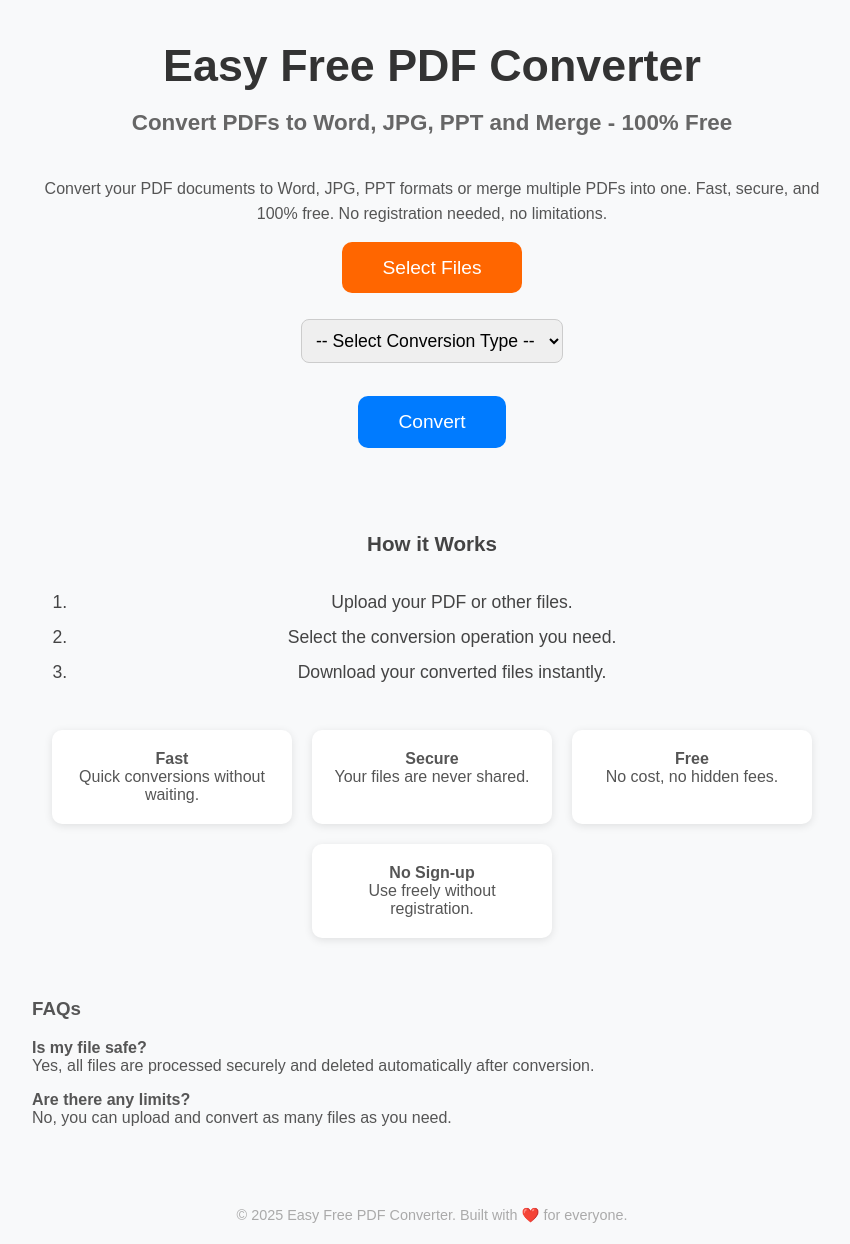
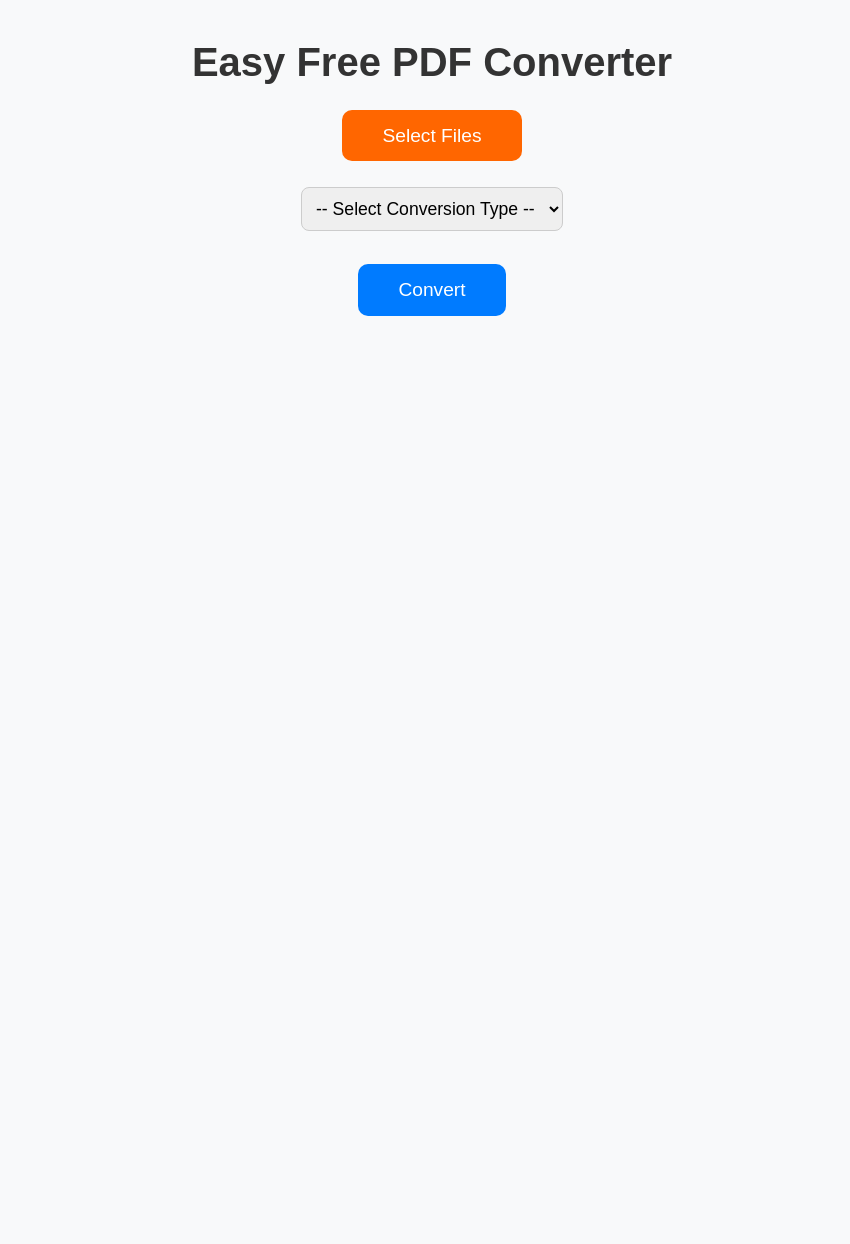
Before and after one commit to guojiajiajia1988/pdf_converter, a Flask app: page / in a window 1280 px wide. Shown: the whole page, without its empty margins (208-1058 px from the left). After the commit the page ends 316 px from the top, so only its background shows below. Run offline with Flask 3, Linux system fonts and the light colour scheme.

Commit message:
Update upload.html

```diff
--- a/templates/upload.html
+++ b/templates/upload.html
@@ -3,8 +3,8 @@
 <head>
     <meta charset="UTF-8">
     <meta name="viewport" content="width=device-width, initial-scale=1.0">
-    <title>Free Online PDF Converter - Easy & Fast</title>
-    <meta name="description" content="Convert PDF to Word, Word to PDF, JPG to PDF, PPT to PDF, and merge multiple PDFs easily and securely. 100% Free and No registration required.">
+    <title>Easy Free PDF Converter</title>
+    <meta name="description" content="Convert PDF to Word, JPG, PPT, and merge PDFs easily and securely. 100% Free.">
     <link rel="icon" href="/static/favicon.ico" type="image/x-icon">
     <style>
         body {
@@ -18,25 +18,11 @@
             margin-top: 40px;
         }
         h1 {
-            font-size: 2.8rem;
+            font-size: 2.5rem;
             color: #333;
-            margin-bottom: 10px;
-        }
-        h2 {
-            font-size: 1.4rem;
-            color: #666;
-            margin-bottom: 40px;
-        }
-        .intro {
-            margin: 20px auto;
-            max-width: 800px;
-            font-size: 1rem;
-            color: #555;
-            line-height: 1.6;
-            padding: 0 20px;
         }
         .upload-section {
-            margin-top: 30px;
+            margin-top: 40px;
         }
         .btn-upload, .btn-convert {
             padding: 15px 40px;
@@ -54,7 +40,7 @@
             background-color: #007bff;
             color: white;
         }
-        .uploaded-files {
+        .uploaded-files, .progress, .download-link, .rocket {
             margin-top: 20px;
             font-size: 1rem;
             color: #555;
@@ -66,44 +52,15 @@
             border-radius: 8px;
             border: 1px solid #ccc;
         }
-        .how-it-works {
-            margin: 60px auto 40px;
-            max-width: 800px;
-            font-size: 1.1rem;
-            line-height: 2;
-            color: #444;
-            padding: 0 20px;
+        .rocket {
+            font-size: 3rem;
+            animation: launch 2s ease forwards;
+            color: red;
         }
-        .advantages {
-            margin: 40px auto;
-            max-width: 800px;
-            font-size: 1rem;
-            color: #555;
-            display: flex;
-            flex-wrap: wrap;
-            justify-content: center;
-            gap: 20px;
-        }
-        .advantage {
-            background-color: white;
-            padding: 20px;
-            border-radius: 10px;
-            box-shadow: 0 2px 8px rgba(0,0,0,0.1);
-            width: 200px;
-        }
-        .faq {
-            margin: 60px auto;
-            max-width: 800px;
-            text-align: left;
-            font-size: 1rem;
-            padding: 0 20px;
-            color: #555;
-        }
-        footer {
-            margin-top: 50px;
-            padding: 20px;
-            font-size: 0.9rem;
-            color: #aaa;
+        @keyframes launch {
+            0% { transform: translateY(0); }
+            50% { transform: translateY(-20px) scale(1.2); }
+            100% { transform: translateY(-40px) scale(1); }
         }
     </style>
 </head>
@@ -111,21 +68,16 @@
 
     <header>
         <h1><b>Easy Free PDF Converter</b></h1>
-        <h2>Convert PDFs to Word, JPG, PPT and Merge - 100% Free</h2>
     </header>
 
-    <div class="intro">
-        Convert your PDF documents to Word, JPG, PPT formats or merge multiple PDFs into one. Fast, secure, and 100% free. No registration needed, no limitations.
-    </div>
-
-    <form action="/upload" method="post" enctype="multipart/form-data" class="upload-section">
+    <form id="upload-form" action="/upload" method="post" enctype="multipart/form-data" class="upload-section">
         <label for="file-upload" class="btn-upload">Select Files</label>
         <input type="file" id="file-upload" name="file" multiple onchange="showFileNames()" hidden>
 
         <div class="uploaded-files" id="file-names"></div>
 
         <div>
-            <select name="operation" required>
+            <select name="operation" id="operation" required>
                 <option value="">-- Select Conversion Type --</option>
                 <option value="pdf_to_word">PDF to Word</option>
                 <option value="word_to_pdf">Word to PDF</option>
@@ -136,42 +88,12 @@
         </div>
 
         <br>
-        <button type="submit" class="btn-convert">Convert</button>
+        <button type="button" class="btn-convert" onclick="submitForm()">Convert</button>
     </form>
 
-    <div class="how-it-works">
-        <h3>How it Works</h3>
-        <ol>
-            <li>Upload your PDF or other files.</li>
-            <li>Select the conversion operation you need.</li>
-            <li>Download your converted files instantly.</li>
-        </ol>
-    </div>
-
-    <div class="advantages">
-        <div class="advantage">
-            <b>Fast</b><br>Quick conversions without waiting.
-        </div>
-        <div class="advantage">
-            <b>Secure</b><br>Your files are never shared.
-        </div>
-        <div class="advantage">
-            <b>Free</b><br>No cost, no hidden fees.
-        </div>
-        <div class="advantage">
-            <b>No Sign-up</b><br>Use freely without registration.
-        </div>
-    </div>
-
-    <div class="faq">
-        <h3>FAQs</h3>
-        <p><b>Is my file safe?</b><br>Yes, all files are processed securely and deleted automatically after conversion.</p>
-        <p><b>Are there any limits?</b><br>No, you can upload and convert as many files as you need.</p>
-    </div>
-
-    <footer>
-        © 2025 Easy Free PDF Converter. Built with ❤️ for everyone.
-    </footer>
+    <div id="progress" class="progress" style="display:none;">Converting... Please wait ⏳</div>
+    <div id="rocket" class="rocket" style="display:none;">🚀🔥</div>
+    <div id="download-link" class="download-link"></div>
 
     <script>
         function showFileNames() {
@@ -182,6 +104,34 @@
                 fileNamesDiv.innerHTML += input.files[i].name + "<br>";
             }
         }
+
+        function submitForm() {
+            const form = document.getElementById('upload-form');
+            const progress = document.getElementById('progress');
+            const rocket = document.getElementById('rocket');
+            const downloadLink = document.getElementById('download-link');
+
+            progress.style.display = 'block';
+            rocket.style.display = 'none';
+            downloadLink.innerHTML = '';
+
+            const formData = new FormData(form);
+
+            fetch('/upload', {
+                method: 'POST',
+                body: formData
+            })
+            .then(response => response.blob())
+            .then(blob => {
+                progress.style.display = 'none';
+                rocket.style.display = 'block';
+                const url = window.URL.createObjectURL(blob);
+                downloadLink.innerHTML = `<a href="${url}" download="converted_files.zip" style="color: red; font-weight: bold; font-size: 1.2rem;">⬇️ Download Your Files</a>`;
+            })
+            .catch(error => {
+                progress.innerHTML = 'Error occurred. Please try again.';
+            });
+        }
     </script>
 
 </body>
```
